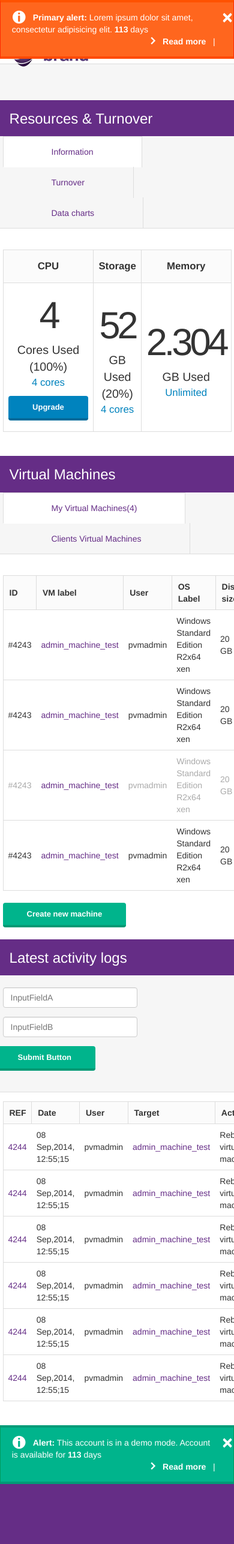
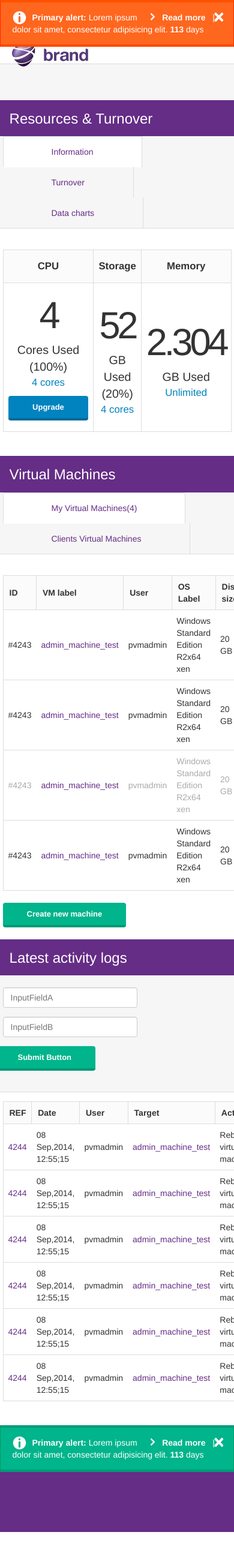
Before and after one commit to rdobrynin/front, a PHP site: page / in a window 390 px wide; the page is wider, and only the part inside the window is pictured. Shown: that part at 60% size. Run offline with PHP 8.4, Linux system fonts and the light colour scheme; style sheets or scripts are compiled from the project's sources; some libraries are stand-ins or nearby versions.

Commit message:
fixed alerts

```diff
--- a/js/main.js
+++ b/js/main.js
@@ -24,13 +24,13 @@ $(function() {
         $('.first-tab').css('border-right', '1px solid #ddd');
     }
 
-    $('.close-alert').click(function () {
-        $(this).parent().parent().parent().alert('close');
-    });
+//    $('.close-alert').click(function () {
+//        $(this).parent().parent().parent().alert('close');
+//    });
 
 
     setTimeout(function() {
         $('#test-alert-warning').fadeIn('fast');
-    }, 3000);
+    }, 1000);
 
 });
--- a/less/content.less
+++ b/less/content.less
@@ -234,17 +234,17 @@ color:@brand-primary;
 }
 
 .alert {
-  padding: 15px;
+
   margin-bottom: 0;
   border-radius: 0;
   position: relative;
   float: left;
   width: 100%;
-  padding-left: 0;
+  padding: 15px 5% 15px 5%;
   .close-alert {
     color: @component-active-color;
     font-size: @font-size-h2;
-    position: absolute;
+    position: relative;
     top: -5px;
 
     &:hover, &:focus {
@@ -270,11 +270,7 @@ color:@brand-primary;
   .readmore {
     padding-right: 15px;
   }
-  .ts-icon-info {
-    font-size: @font-size-h3;
-    position: absolute;
-    top: -5px;
-  }
+
   cursor: pointer;
 
   &:hover {
@@ -307,7 +303,27 @@ color:@brand-primary;
     }
   }
 
+  .ts-icon-info {
+    font-size: @font-size-h3;
+    position: absolute;
+    top: 11px;
+  }
+
+  button {
+    font-size: @font-size-h3;
+  }
+
 }
+
+.alert-dismissible .close {
+  position: absolute;
+  top: 14px;
+  right: 4%;
+  color: inherit;
+  float: right !important;
+}
+
+
 
 .disabled {
   td {
--- a/templates/footer.php
+++ b/templates/footer.php
@@ -1,23 +1,15 @@
-<div class="container-fluid alert alert-success fade in" id="test-alert-success" data-alert="alert" role="alert">
-    <div class="container-fluid">
-        <div class="row">
-            <div class="col-md-8">
-                <span class="pull-left"><span class="ts-icon-info"></span>
-                   <span style="padding-left: 35px;">
-                 <b>Alert:</b> This account is in a demo mode. Account is available for <b>113</b> days
-                   </span>
-                </span>
-            </div>
-            <span class="sr-only">Close</span>
-            <span class="close pull-right" data-dismiss="alert">
-                <span class="close-alert">&times;</span>
-            </span>
-            <span class="pull-right">
-                <span class="ts-icon-arrow-right"></span>
-                <a href="#"><b>Read more</b></a>&nbsp;&nbsp;&nbsp;|&nbsp;&nbsp;&nbsp;
-            </span>
-        </div>
+<div class="alert alert-success alert-dismissible  fade in" id="test-alert-success" data-alert="alert" role="alert">
+    <div class="pull-right">
+        <span class="ts-icon-arrow-right"></span>
+        <a href="#"><b>Read more</b></a>&nbsp;&nbsp;&nbsp;|&nbsp;&nbsp;&nbsp;
     </div>
+    <button type="button" class="close pull-right" data-dismiss="alert">
+        <span aria-hidden="true" class="close-alert">&times;</span>
+        <span class="sr-only">Close</span>
+    </button>
+    <span class="ts-icon-info"></span>
+     <span style="padding-left: 33px;"> <strong>Primary alert:</strong> Lorem ipsum dolor sit amet, consectetur adipisicing elit. <b>113</b> days
+     </span>
 </div>
 <footer></footer>
 </body>
--- a/templates/head.php
+++ b/templates/head.php
@@ -1,22 +1,16 @@
-<div class="container-fluid alert alert-warning fade in" id="test-alert-warning" data-alert="alert" role="alert">
-    <div class="container-fluid">
-        <div class="row">
-            <div class="col-md-8">
-                <span class="pull-left"><span class="ts-icon-info"></span><span style="padding-left: 35px;">
-                        <b>Primary alert: </b>Lorem ipsum dolor sit amet, consectetur adipisicing elit. <b>113</b> days</span>
-                </span>
-            </div>
-            <span class="sr-only">Close</span>
-            <span class="close pull-right" data-dismiss="alert">
-                <span class="close-alert">&times;</span>
-            </span>
-            <span class="pull-right"><span class="ts-icon-arrow-right"></span>
-                <a href="#"><b>Read more</b></a>&nbsp;&nbsp;&nbsp;|&nbsp;&nbsp;&nbsp;
-            </span>
-        </div>
+<div class="alert alert-warning alert-dismissible fade in" role="alert" id="test-alert-warning">
+    <div class="pull-right">
+        <span class="ts-icon-arrow-right"></span>
+        <a href="#"><b>Read more</b></a>&nbsp;&nbsp;&nbsp;|&nbsp;&nbsp;&nbsp;
     </div>
+    <button type="button" class="close pull-right" data-dismiss="alert">
+        <span aria-hidden="true" class="close-alert">&times;</span>
+        <span class="sr-only">Close</span>
+    </button>
+     <span class="ts-icon-info"></span>
+     <span style="padding-left: 33px;"> <strong>Primary alert:</strong> Lorem ipsum dolor sit amet, consectetur adipisicing elit. <b>113</b> days
+     </span>
 </div>
-
 
 <!-- Fixed navbar -->
 <div class="navbar " role="navigation" id="elion-common-nav">
```
Also changed, not shown: billing_plans.html (deleted, +0 -38 lines), logs.html (deleted, +0 -38 lines), reports.html (deleted, +0 -38 lines), templates.html (deleted, +0 -38 lines), users.html (deleted, +0 -38 lines), vm.html (deleted, +0 -38 lines).
